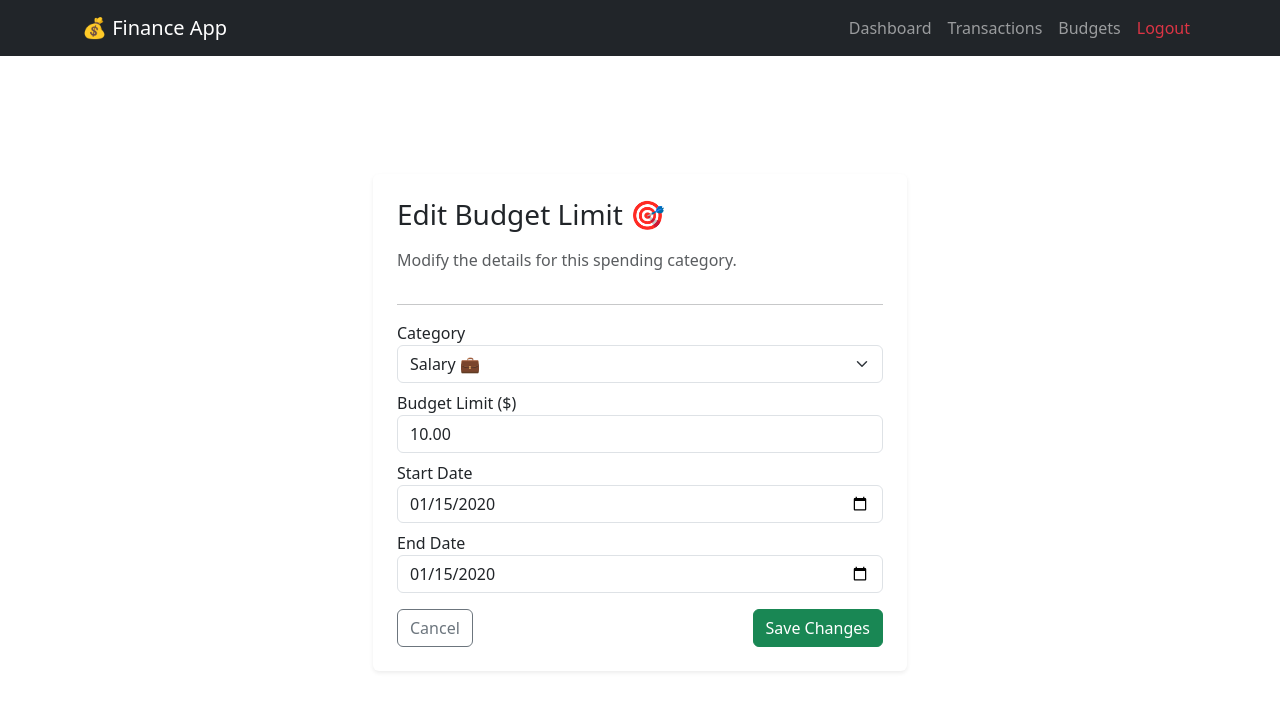
After one commit to Isabelle-Moura/personal-finances-cs50, a Flask app: page /budget/edit/1 in a window 1280 px wide. The commit adds this page. Shown: the top 711 px of the page. Run offline with Flask 3, Linux system fonts and the light colour scheme; a user stored in the database is signed in; tables that the repository leaves empty hold one stand-in row (values such as "Sample post"); some libraries are stand-ins or nearby versions.

Commit message:
FEAT - Add edit and delete budget functionalities

```diff
--- a/app/forms.py
+++ b/app/forms.py
@@ -2,6 +2,21 @@ from flask_wtf import FlaskForm
 from wtforms import DateField, StringField, PasswordField, SubmitField, SelectField, DecimalField
 from wtforms.validators import DataRequired, Length, Email, EqualTo, NumberRange, ValidationError
 from app.models import User
+
+CATEGORY_CHOICES = [
+    ('Salary', 'Salary 💼'),
+    ('Investments', 'Investments 📈'),
+    ('Freelance', 'Freelance 💻'),
+    ('Food', 'Food 🍔'),
+    ('Rent', 'Rent 🏠'),
+    ('Utilities', 'Utilities ⚡'),
+    ('Transport', 'Transport 🚗'),
+    ('Entertainment', 'Entertainment 🍿'),
+    ('Shopping', 'Shopping 🛍️'),
+    ('Health', 'Health 🏥'),
+    ('Education', 'Education 📚'),
+    ('Other', 'Other ❓')
+]
 
 class RegistrationForm(FlaskForm):
     username = StringField('Username', validators=[DataRequired(), Length(min=2, max=20)])
@@ -33,11 +48,15 @@ class TransactionForm(FlaskForm):
     ])
     description = StringField('Description', validators=[Length(max=200)])
     type = SelectField('Type', choices=[('income', 'Income'), ('expense', 'Expense')], validators=[DataRequired()])
-    category = SelectField('Category', choices=[('Food', 'Food'), ('Rent', 'Rent'), ('Utilities', 'Utilities'), ('Other', 'Other')], validators=[DataRequired()])
+
+    category = SelectField('Category', choices=CATEGORY_CHOICES, validators=[DataRequired()])
+
     submit = SubmitField('Add Transaction')
 
+
 class BudgetForm(FlaskForm):
-    category = SelectField('Category', choices=[('Food', 'Food'), ('Rent', 'Rent'), ('Utilities', 'Utilities'), ('Other', 'Other')], validators=[DataRequired()])
+    category = SelectField('Category', choices=CATEGORY_CHOICES, validators=[DataRequired()])
+
     amount = DecimalField('Budget Limit ($)', validators=[
         DataRequired(message="This field is required."),
         NumberRange(min=0.01, message="The budget limit must be greater than zero.")
--- a/app/routes.py
+++ b/app/routes.py
@@ -4,7 +4,6 @@ from app import db
 from app.models import Category, Transaction, User, Budget
 from flask_bcrypt import Bcrypt
 from flask_login import login_user, logout_user, current_user, login_required
-from datetime import datetime
 
 bcrypt = Bcrypt()
 
@@ -14,6 +13,7 @@ main = Blueprint('main', __name__)
 @main.route('/home')
 def home():
     return render_template('home.html', title='Home')
+
 
 
 @main.route('/register', methods=['GET', 'POST'])
@@ -68,11 +68,13 @@ def login():
     return render_template('login.html', title='Login', form=form)
 
 
+
 @main.route("/logout")
 def logout():
     logout_user()
     flash('You have been logged out.', 'info')
     return redirect(url_for('main.home'))
+
 
 
 @main.route('/dashboard', methods=['GET'])
@@ -128,6 +130,7 @@ def dashboard():
                            alerts=critical_budgets)
 
 
+
 @main.route('/budgets', methods=['GET', 'POST'])
 @login_required
 def budgets():
@@ -181,6 +184,63 @@ def budgets():
 
 
 
+@main.route('/budget/delete/<int:budget_id>', methods=['POST'])
+@login_required
+def delete_budget(budget_id):
+    budget = Budget.query.get_or_404(budget_id)
+
+    if budget.user_id != current_user.id:
+        flash('Permission denied.', 'danger')
+        return redirect(url_for('main.budgets'))
+
+    db.session.delete(budget)
+    db.session.commit()
+    flash('Budget limit deleted successfully!', 'success')
+    return redirect(url_for('main.budgets'))
+
+
+
+@main.route('/budget/edit/<int:budget_id>', methods=['GET', 'POST'])
+@login_required
+def edit_budget(budget_id):
+    budget = Budget.query.get_or_404(budget_id)
+
+    if budget.user_id != current_user.id:
+        flash('Permission denied.', 'danger')
+        return redirect(url_for('main.budgets'))
+
+    form = BudgetForm()
+
+    if request.method == 'GET':
+        current_category = Category.query.get(budget.category_id)
+        if current_category:
+            form.category.data = current_category.name
+        form.amount.data = budget.amount
+        form.start_date.data = budget.start_date
+        form.end_date.data = budget.end_date
+
+    if form.validate_on_submit():
+        category_name = form.category.data
+        category = Category.query.filter_by(name=category_name, user_id=current_user.id).first()
+
+        if not category:
+            category = Category(name=category_name, type='expense', user_id=current_user.id)
+            db.session.add(category)
+            db.session.commit()
+
+        budget.category_id = category.id
+        budget.amount = float(form.amount.data)
+        budget.start_date = form.start_date.data
+        budget.end_date = form.end_date.data
+
+        db.session.commit()
+        flash('Budget limit updated successfully!', 'success')
+        return redirect(url_for('main.budgets'))
+
+    return render_template('edit_budget.html', title='Edit Budget', form=form, budget=budget)
+
+
+
 @main.route('/transactions', methods=['GET', 'POST'])
 @login_required
 def transactions():
@@ -192,7 +252,12 @@ def transactions():
             return redirect(url_for('main.transactions'))
 
         category_name = form.category.data
-        category = Category.query.filter_by(name=category_name, user_id=current_user.id).first()
+
+        category = Category.query.filter_by(
+            name=category_name,
+            type=form.type.data,
+            user_id=current_user.id
+        ).first()
 
         if not category:
             category = Category(name=category_name, type=form.type.data, user_id=current_user.id)
--- a/templates/base.html
+++ b/templates/base.html
@@ -20,26 +20,23 @@
 </head>
 
 <body>
+    {% if current_user.is_authenticated %}
     <header class="site-header">
         <nav class="navbar navbar-expand-lg navbar-dark bg-dark mb-4">
             <div class="container">
-                <a class="navbar-brand" href="{{ url_for('main.dashboard') if current_user.is_authenticated else url_for('main.login') }}">
+                <a class="navbar-brand" href="{{ url_for('main.dashboard') }}">
                     💰 Finance App
                 </a>
                 <div class="navbar-nav ms-auto">
-                    {% if current_user.is_authenticated %}
-                        <a class="nav-link" href="{{ url_for('main.dashboard') }}">Dashboard</a>
-                        <a class="nav-link" href="{{ url_for('main.transactions') }}">Transactions</a>
-                        <a class="nav-link" href="{{ url_for('main.budgets') }}">Budgets</a>
-                        <a class="nav-link text-danger" href="{{ url_for('main.logout') }}">Logout</a>
-                    {% else %}
-                        <a class="nav-link" href="{{ url_for('main.login') }}">Login</a>
-                        <a class="nav-link" href="{{ url_for('main.register') }}">Register</a>
-                    {% endif %}
+                    <a class="nav-link" href="{{ url_for('main.dashboard') }}">Dashboard</a>
+                    <a class="nav-link" href="{{ url_for('main.transactions') }}">Transactions</a>
+                    <a class="nav-link" href="{{ url_for('main.budgets') }}">Budgets</a>
+                    <a class="nav-link text-danger" href="{{ url_for('main.logout') }}">Logout</a>
                 </div>
             </div>
         </nav>
     </header>
+    {% endif %}
 
     <main role="main" class="container" style="padding-top: 70px;">
         {% with messages = get_flashed_messages(with_categories=true) %}
--- /dev/null
+++ b/templates/edit_budget.html
@@ -0,0 +1,46 @@
+{% extends "base.html" %}
+{% block content %}
+<div class="container mt-4">
+    <div class="row justify-content-center">
+        <div class="col-md-6">
+            <div class="card p-4 shadow-sm border-0">
+                <h3 class="mb-3">Edit Budget Limit 🎯</h3>
+                <p class="text-muted">Modify the details for this spending category.</p>
+                <hr>
+
+                <form method="POST" action="">
+                    {{ form.hidden_tag() }}
+
+                    <div class="form-group mb-2">
+                        {{ form.category.label(class="form-control-label") }}
+                        {{ form.category(class="form-select") }}
+                    </div>
+
+                    <div class="form-group mb-2">
+                        {{ form.amount.label(class="form-control-label") }}
+                        {{ form.amount(class="form-control") }}
+                        {% for error in form.amount.errors %}
+                            <div class="text-danger small mt-1">⚠️ {{ error }}</div>
+                        {% endfor %}
+                    </div>
+
+                    <div class="form-group mb-2">
+                        {{ form.start_date.label(class="form-control-label") }}
+                        {{ form.start_date(class="form-control", type="date") }}
+                    </div>
+
+                    <div class="form-group mb-3">
+                        {{ form.end_date.label(class="form-control-label") }}
+                        {{ form.end_date(class="form-control", type="date") }}
+                    </div>
+
+                    <div class="d-flex justify-content-between">
+                        <a href="{{ url_for('main.budgets') }}" class="btn btn-outline-secondary">Cancel</a>
+                        {{ form.submit(class="btn btn-success", value="Save Changes") }}
+                    </div>
+                </form>
+            </div>
+        </div>
+    </div>
+</div>
+{% endblock content %}
```
Also changed, not shown: templates/budgets.html (+18 -2 lines).
